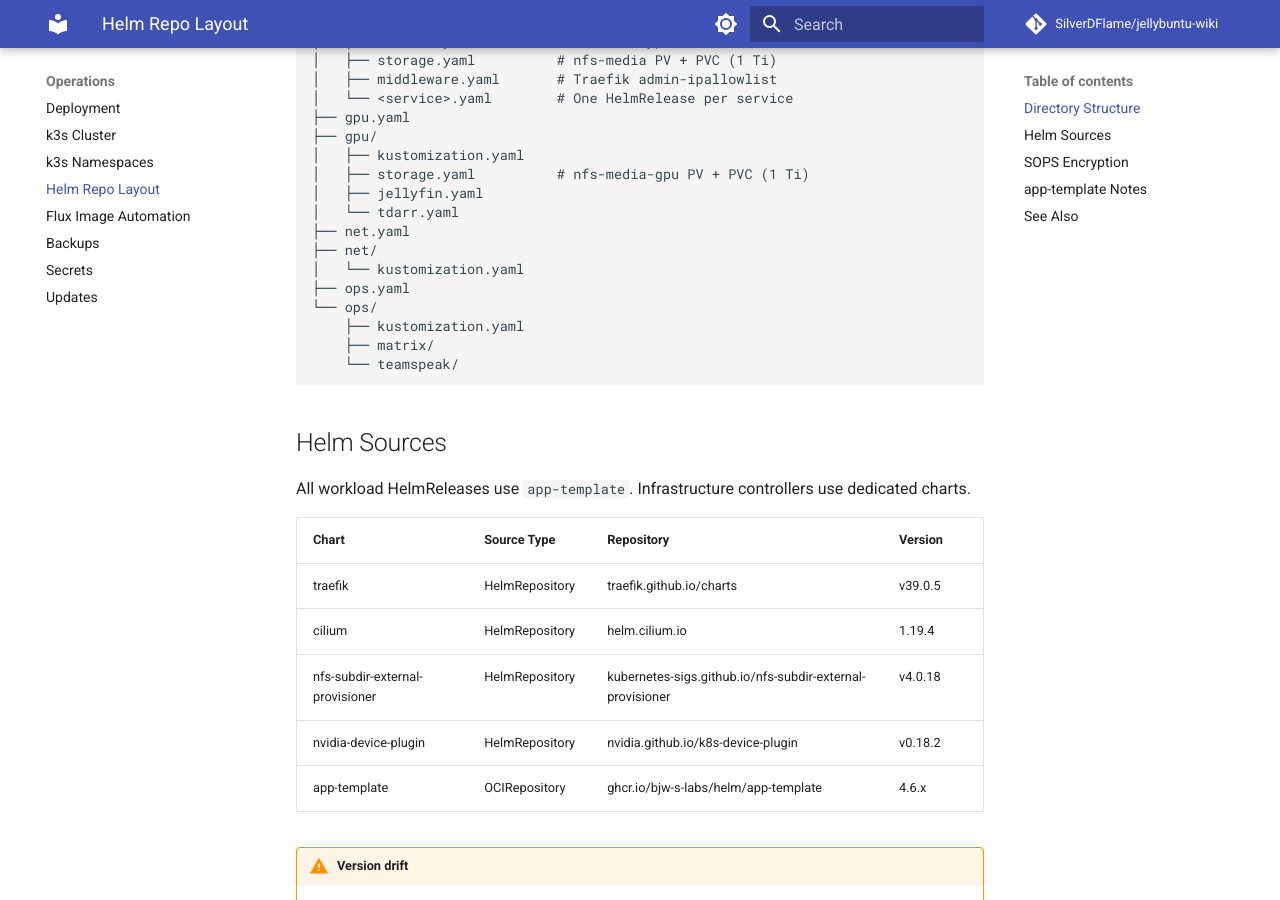
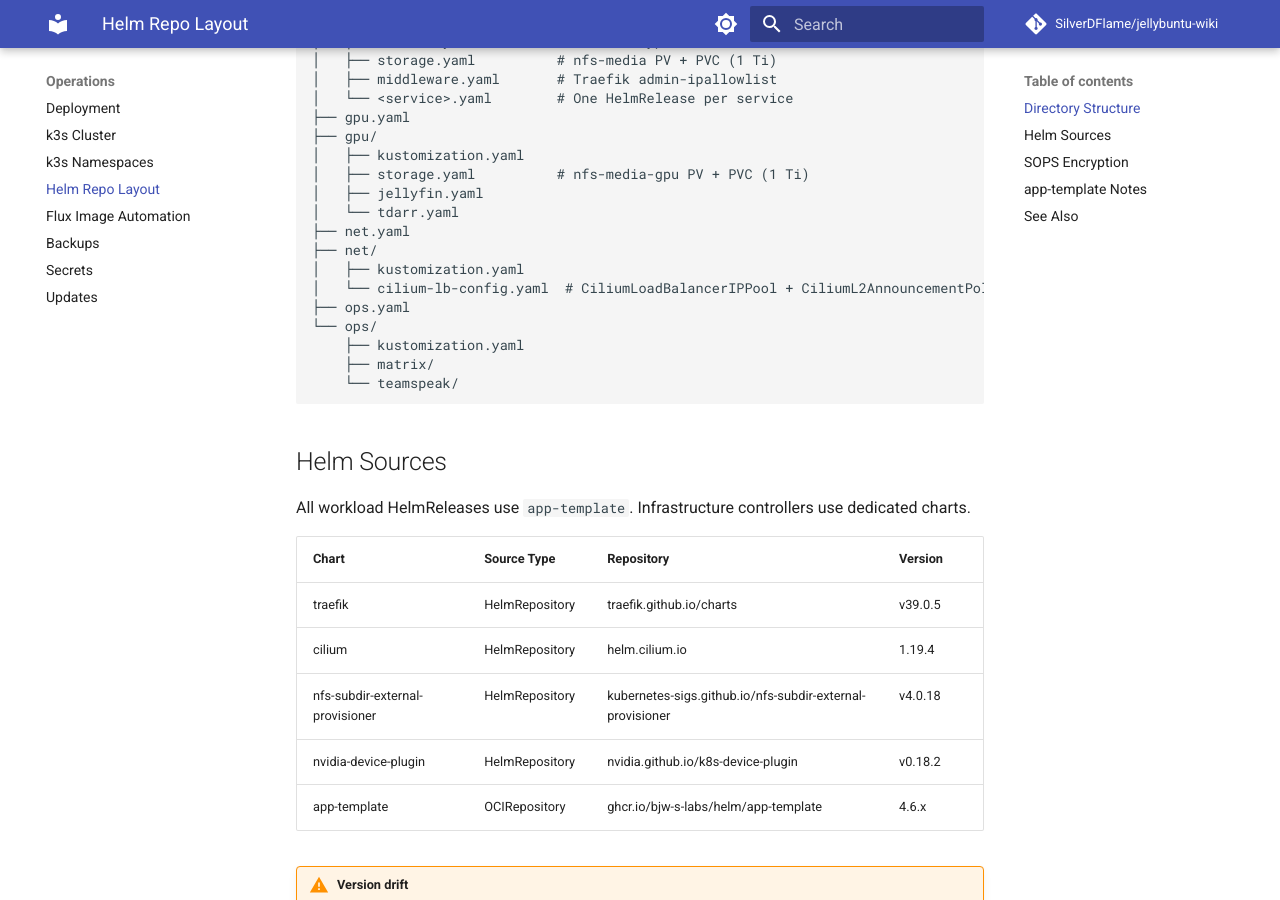
Before and after one commit to SilverDFlame/jellybuntu-wiki, an MkDocs documentation site: the page built from docs/operations/helm-repo.md, in a window 1280 px wide and 900 px high, scrolled down 615 px. Built offline with MkDocs 1.6.1 and Material for MkDocs 9.7.7, drawn with Linux system fonts in a browser that asks for light colours; comment, search, counter and statistics services are not loaded.

Commit message:
docs: fix jellyseerr host to seerr + complete net/ tree (PR 37 round 2)
Second review round on PR #37 flagged two issues; verified both against
cluster ground truth in jellybuntu-helm before fixing.

1. Jellyseerr subdomain: real ingress host is seerr.elysium.industries
   (clusters/jellybuntu/media/ingress.yaml:89) — only host string present.
   The bot's suggested direction was inverted: networking.md (jellyseerr.*)
   was wrong, k3s-namespaces.md (seerr.*) was correct. Fixed networking.md
   DNS-rewrite row, plus two more stray refs outside PR scope the bot
   couldn't see: index.md and services/jellyseerr.md.
2. net/ tree in helm-repo.md was missing cilium-lb-config.yaml
   (CiliumLoadBalancerIPPool + CiliumL2AnnouncementPolicy); added it.

Co-Authored-By: Claude Opus 4.8 (1M context) <noreply@anthropic.com>

```diff
--- a/docs/operations/helm-repo.md
+++ b/docs/operations/helm-repo.md
@@ -33,7 +33,8 @@ clusters/jellybuntu/
 │   └── tdarr.yaml
 ├── net.yaml
 ├── net/
-│   └── kustomization.yaml
+│   ├── kustomization.yaml
+│   └── cilium-lb-config.yaml  # CiliumLoadBalancerIPPool + CiliumL2AnnouncementPolicy
 ├── ops.yaml
 └── ops/
     ├── kustomization.yaml
```
Also changed, not shown: docs/index.md (+1 -1 lines), docs/infrastructure/networking.md (+1 -1 lines), docs/services/jellyseerr.md (+1 -1 lines).
